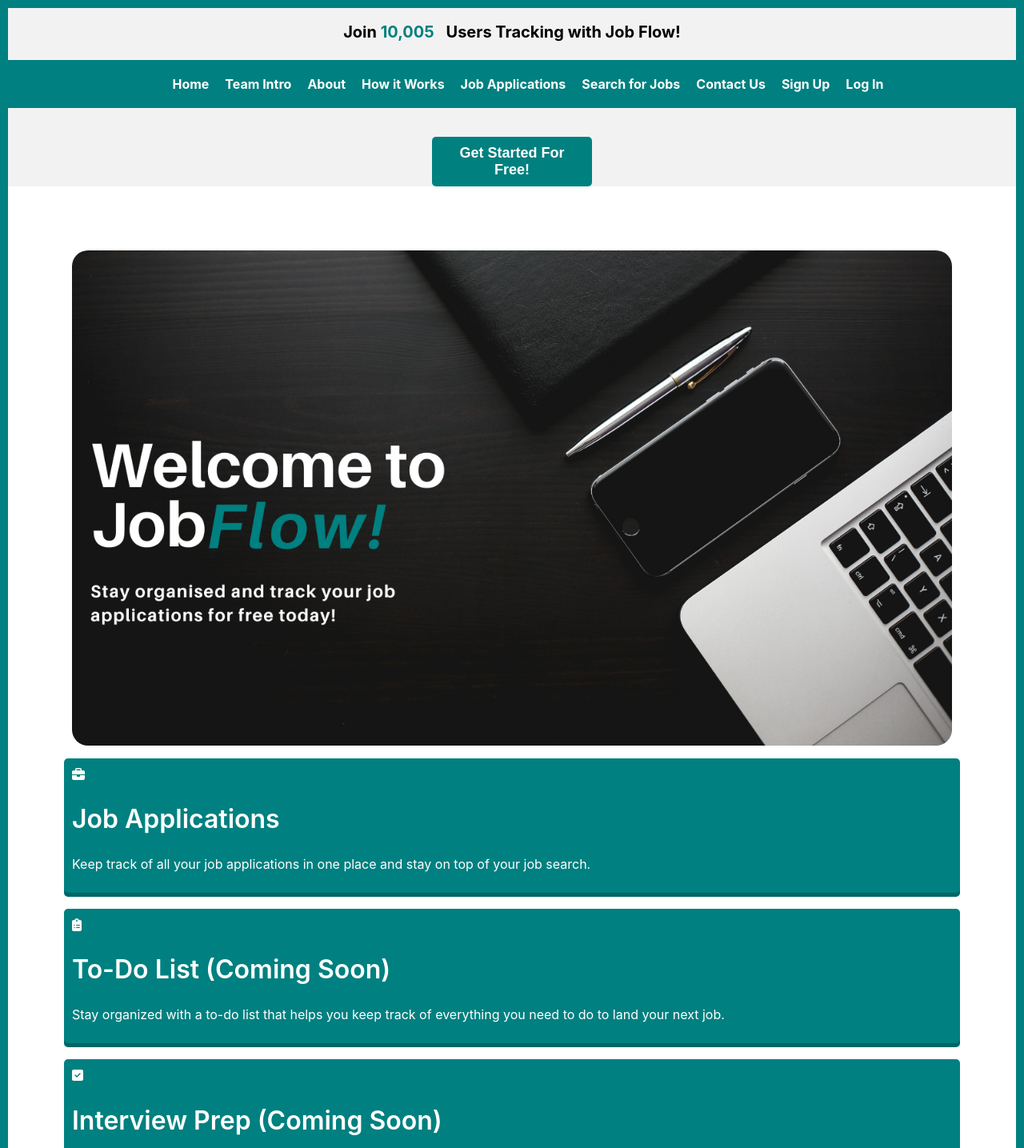
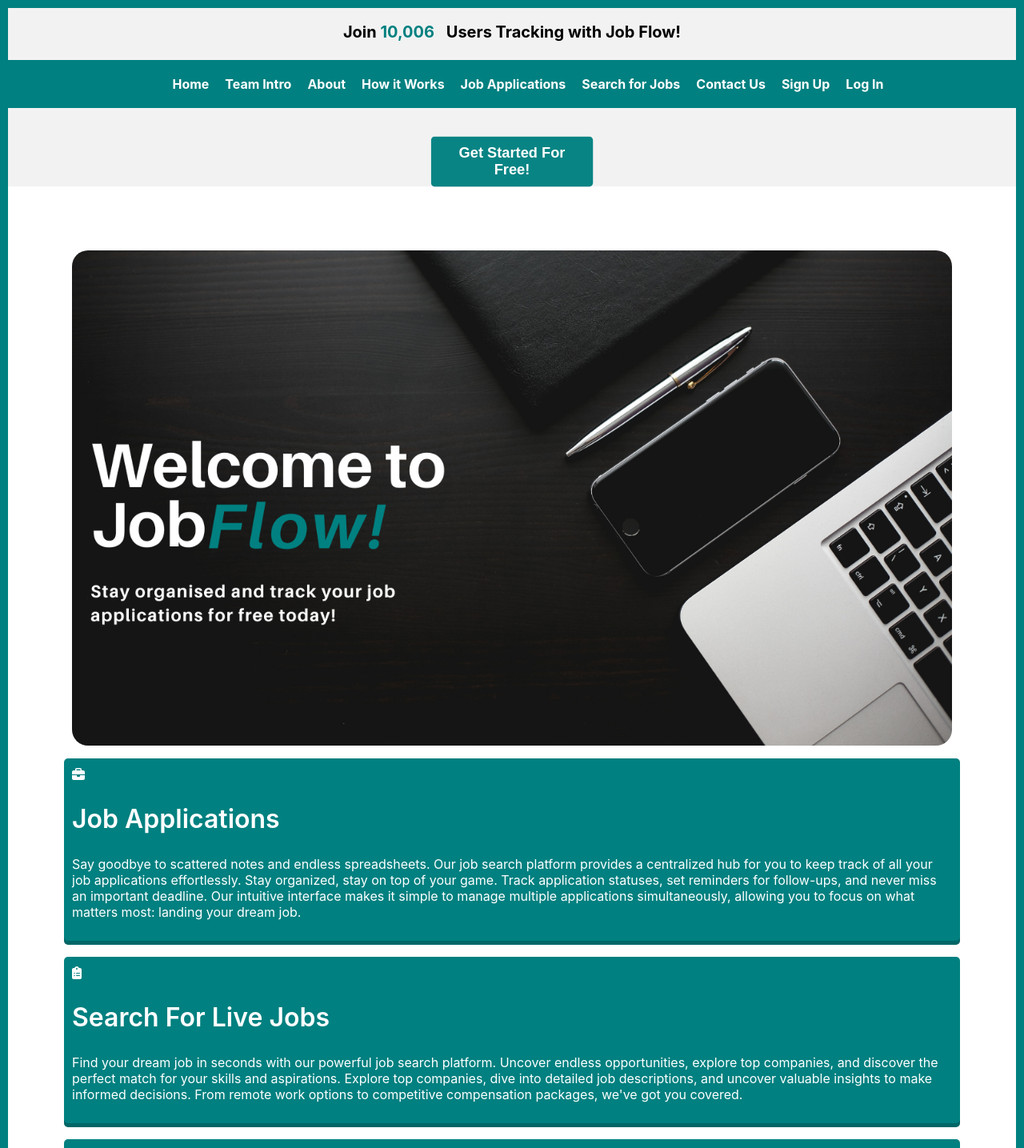
Before and after one commit to irina-sheveliova/CFG-Job-tracker, a React (Create React App) app in the folder client/: page / in a window 1280 px wide. Shown: the top 1435 px of the page at 80% size. Built offline with nearby package versions, Linux system fonts and the light colour scheme; a web font is replaced by a local one.

Commit message:
Job Search Wording Added to Box

```diff
--- a/client/src/components/Homepage/homepage.js
+++ b/client/src/components/Homepage/homepage.js
@@ -1,5 +1,5 @@
 import React, { useState, useEffect } from 'react';
-import { Routes, Route, useNavigate } from 'react-router-dom';
+import { Routes, Route } from 'react-router-dom';
 import About from '../About/About';
 import RegistrationPage from '../Registration/Registration';
 import ContactUs from '../Contact/ContactUs';
@@ -10,12 +10,6 @@ import '@fortawesome/fontawesome-free/js/all.min.js';
 import Testimonials from '../Testimonials/Testimonials';
 
 function HomePage() {
-  const navigate = useNavigate();
-
-  const navigateToSignUp = () => {
-    navigate('/signup');
-  };
-
   const [count, setCount] = useState(10000);
 
   useEffect(() => {
@@ -36,9 +30,7 @@ function HomePage() {
   return (
     <div>
       <div className="button-container">
-        <button
-          className="get-started-button wide-button"
-          onClick={navigateToSignUp}>
+        <button className="get-started-button wide-button">
           Get Started For Free!
         </button>
       </div>
@@ -55,20 +47,21 @@ function HomePage() {
             </div>
             <div className={boxState[0] ? 'box-content show' : 'box-content'}>
               <p>
-                Keep track of all your job applications in one place and stay on
-                top of your job search.{' '}
+              Say goodbye to scattered notes and endless spreadsheets. Our job search platform provides a centralized hub for you to keep track of all your job applications effortlessly. Stay organized, stay on top of your game.
+              Track application statuses, set reminders for follow-ups, and never miss an important deadline. Our intuitive interface makes it simple to manage multiple applications simultaneously, allowing you to focus on what matters most: landing your dream job.{' '}
               </p>
             </div>
           </div>
           <div className="expandable-box" onClick={() => toggleBox(1)}>
             <div className="box-header">
               <i className="fas fa-clipboard-list"></i>
-              <h2 className="box-title">To-Do List (Coming Soon)</h2>
+              <h2 className="box-title">Search For Live Jobs</h2>
             </div>
             <div className={boxState[1] ? 'box-content show' : 'box-content'}>
               <p>
-                Stay organized with a to-do list that helps you keep track of
-                everything you need to do to land your next job.{' '}
+              Find your dream job in seconds with our powerful job search platform. Uncover endless opportunities,
+              explore top companies, and discover the perfect match for your skills and aspirations. Explore top companies,
+              dive into detailed job descriptions, and uncover valuable insights to make informed decisions. From remote work options to competitive compensation packages, we've got you covered.{' '}
               </p>
             </div>
           </div>
```
